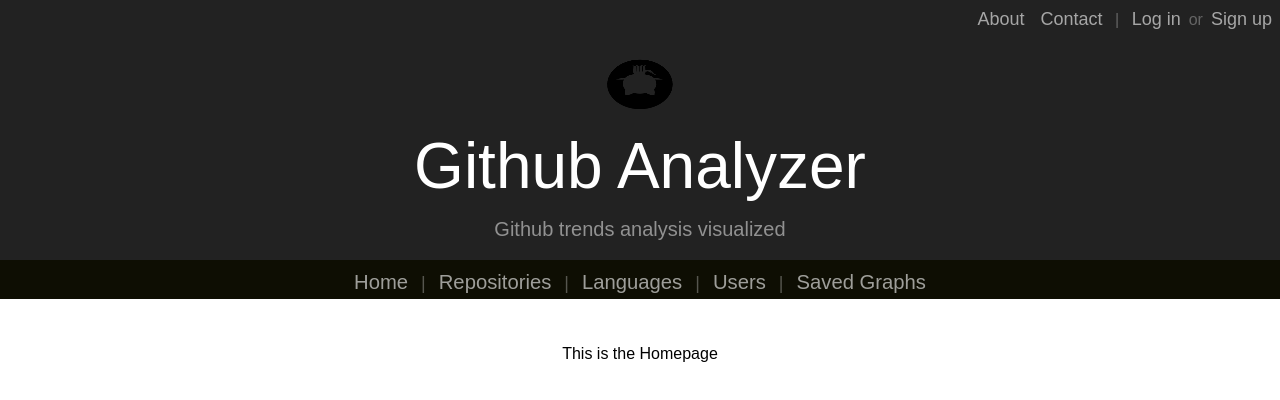
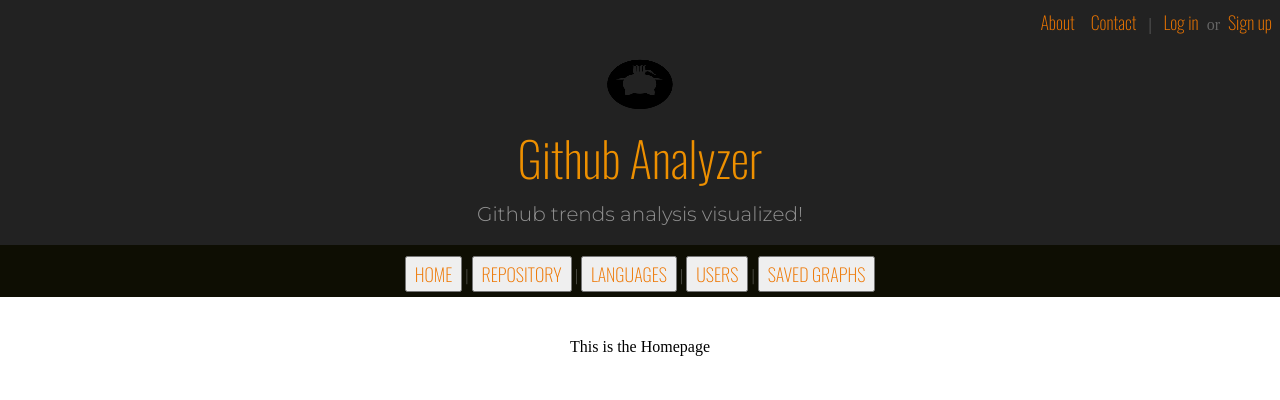
Before and after one commit to MrTsRex/Github_Data_Analyzer, a React (Create React App) app: page / in a window 1280 px wide. Shown: the top 400 px of the page. Built offline with nearby package versions, Linux system fonts and the light colour scheme.

Commit message:
Components added

```diff
--- a/public/index.html
+++ b/public/index.html
@@ -1,6 +1,8 @@
 <!DOCTYPE html>
 <html lang="en">
   <head>
+    <link href="https://fonts.googleapis.com/css?family=Oswald:200" rel="stylesheet">
+    <link href="https://fonts.googleapis.com/css?family=Montserrat:300" rel="stylesheet">
     <meta charset="utf-8">
     <meta name="viewport" content="width=device-width, initial-scale=1, shrink-to-fit=no">
     <meta name="theme-color" content="#000000">
--- a/src/App.css
+++ b/src/App.css
@@ -42,12 +42,19 @@
 
 }
 
+
 .App-title {
   margin: 0;
   padding: 10px;
   font-weight: normal;
-  font-size: 4em;
+  font-size: 3em;
   line-height: 1em;
+  font-family: 'Oswald', sans-serif;
+  /*color: #ff9969;
+  #685206*/
+  /*color: rgb(255,82,82);*/
+  /*color: #EE7600;*/
+  color: #ee9000;
 }
 
 .bannerDesc {
@@ -55,47 +62,20 @@
   color: rgba(255, 255, 255, 0.5);
   font-size: 1.25em;
   margin: 0;
+  font-family: 'Montserrat', sans-serif;
 }
 
 .Navbar {
-  font-size: large;
-  color: white;
-  padding-top: 2px;
-  padding-bottom: 2px;
-  padding-left: 2px;
-  padding-right: 2px;
-  margin-top: 20px;
-  margin-bottom: 10px;
+  color: #685206;
+  padding: 5px;
+  margin-top: 5px;
+  margin-bottom: 5px;
   background-color: #0E0E03;
+  font-family: 'Oswald', sans-serif;
 }
-
-
-
 
 .container {
   margin: 0 auto;
   padding: 20px 0;
   max-width: var(--max-content-width);
 }
-
-.brand {
-
-  text-decoration: none;
-  font-size: 1.75em; /* ~28px */
-}
-
-.brandTxt {
-  margin-left: 10px;
-}
-
-.banner {
-  text-align: center;
-}
-
-.bannerTitle {
-  margin: 0;
-  padding: 10px;
-  font-weight: normal;
-  font-size: 4em;
-  line-height: 1em;
-}
--- a/src/App.js
+++ b/src/App.js
@@ -24,7 +24,28 @@
     });
     console.log("callback made for: ", selectedTab);
   };
+
+
   render() {
+
+    let content = (<Home />);
+
+    if(this.state.selectedTab === 'Home'){
+      content = (<Home />);
+    }
+    else if(this.state.selectedTab === 'Repository'){
+      content = (<Repository />);
+    }
+    else if(this.state.selectedTab === 'Languages'){
+      content = (<Languages />);
+    }
+    else if(this.state.selectedTab === 'Users'){
+      content = (<Users />);
+    }
+    else if(this.state.selectedTab === 'SavedGraphs'){
+      content = (<SavedGraphs />);
+    }
+
     return (
       <div className="App">
         <div className="header">
@@ -33,54 +54,14 @@
             <header className="App-header">
               <img src={logo} className="App-logo" alt="logo" />
               <h1 className="App-title">Github Analyzer</h1>
-              <p className="bannerDesc">Github trends analysis visualized</p>
+              <p className="bannerDesc">Github trends analysis visualized!</p>
             </header>
           </div>
           <div className="Navbar">
             <NavBar callBackFunction={this.changeTab.bind(this)}/>
-
           </div>
         </div>
-          {
-            this.state.selectedTab === 'Home'
-            ? (
-
-
-               <div >
-               <Home />
-               </div>
-
-            )
-            : this.state.selectedTab === 'Repositories'
-            ?
-            (
-                <div>
-                <Repository />
-                </div>
-            )
-            : this.state.selectedTab === 'Languages'
-            ?
-            (
-                <div>
-                <Languages />
-                </div>
-            )
-            : this.state.selectedTab === 'Users'
-            ?
-            (
-                <div>
-                <Users />
-                </div>
-            )
-            : this.state.selectedTab === 'Saved Graphs'
-            ?
-            (
-                <div>
-                <SavedGraphs />
-                </div>
-            ) : null
-
-          }
+        {content}
       </div>
     );
   }
--- a/src/components/Nav_Bar/NavBar.css
+++ b/src/components/Nav_Bar/NavBar.css
@@ -1,4 +1,14 @@
 .navbar {
   float: center;
   margin: 6px 0 0;
+  font-family: 'Oswald', sans-serif;
 }
+
+.link{
+	font-family: 'Oswald', sans-serif;
+	/*color: #ff9900;
+	color: #ff9969;*/
+	/*color: rgb(255,82,82);*/
+	/*color: #ffb74d;*/
+	color: #EE7600;
+}
--- a/src/components/Nav_Bar/NavBar.js
+++ b/src/components/Nav_Bar/NavBar.js
@@ -6,25 +6,25 @@
   render() {
     return (
       <div className="navbar" role="navigation">
-        <div className="link" onClick={() => this.props.callBackFunction('Home')}>
-          Home
-        </div>
+        <button className="link" onClick={() => this.props.callBackFunction('Home')}>
+         HOME
+        </button>
+        <span className="spacer">   |   </span>
+        <button className="link" onClick={() => this.props.callBackFunction('Repository')}>
+          REPOSITORY
+        </button>
         <span className="spacer"> | </span>
-        <div className="link" onClick={() => this.props.callBackFunction('Repositories')}>
-          Repositories
-        </div>
+        <button className="link" onClick={() => this.props.callBackFunction('Languages')}>
+          LANGUAGES
+        </button>
         <span className="spacer"> | </span>
-        <div className="link" onClick={() => this.props.callBackFunction('Languages')}>
-          Languages
-        </div>
+        <button className="link" onClick={() => this.props.callBackFunction('Users')}>
+          USERS
+        </button>
         <span className="spacer"> | </span>
-        <div className="link" onClick={() => this.props.callBackFunction('Users')}>
-          Users
-        </div>
-        <span className="spacer"> | </span>
-        <div className="link"  onClick={() => this.props.callBackFunction('Saved Graphs')}>
-          Saved Graphs
-        </div>
+        <button className="link"  onClick={() => this.props.callBackFunction('SavedGraphs')}>
+          SAVED GRAPHS
+        </button>
       </div>
     );
   }
--- a/src/index.css
+++ b/src/index.css
@@ -1,6 +1,6 @@
 body {
   margin: 0;
   padding: 0;
-  font-family: sans-serif;
+
 
 }
--- a/src/index.js
+++ b/src/index.js
@@ -4,5 +4,6 @@
 import App from './App';
 import registerServiceWorker from './registerServiceWorker';
 
+
 ReactDOM.render(<App />, document.getElementById('root'));
 registerServiceWorker();
```
